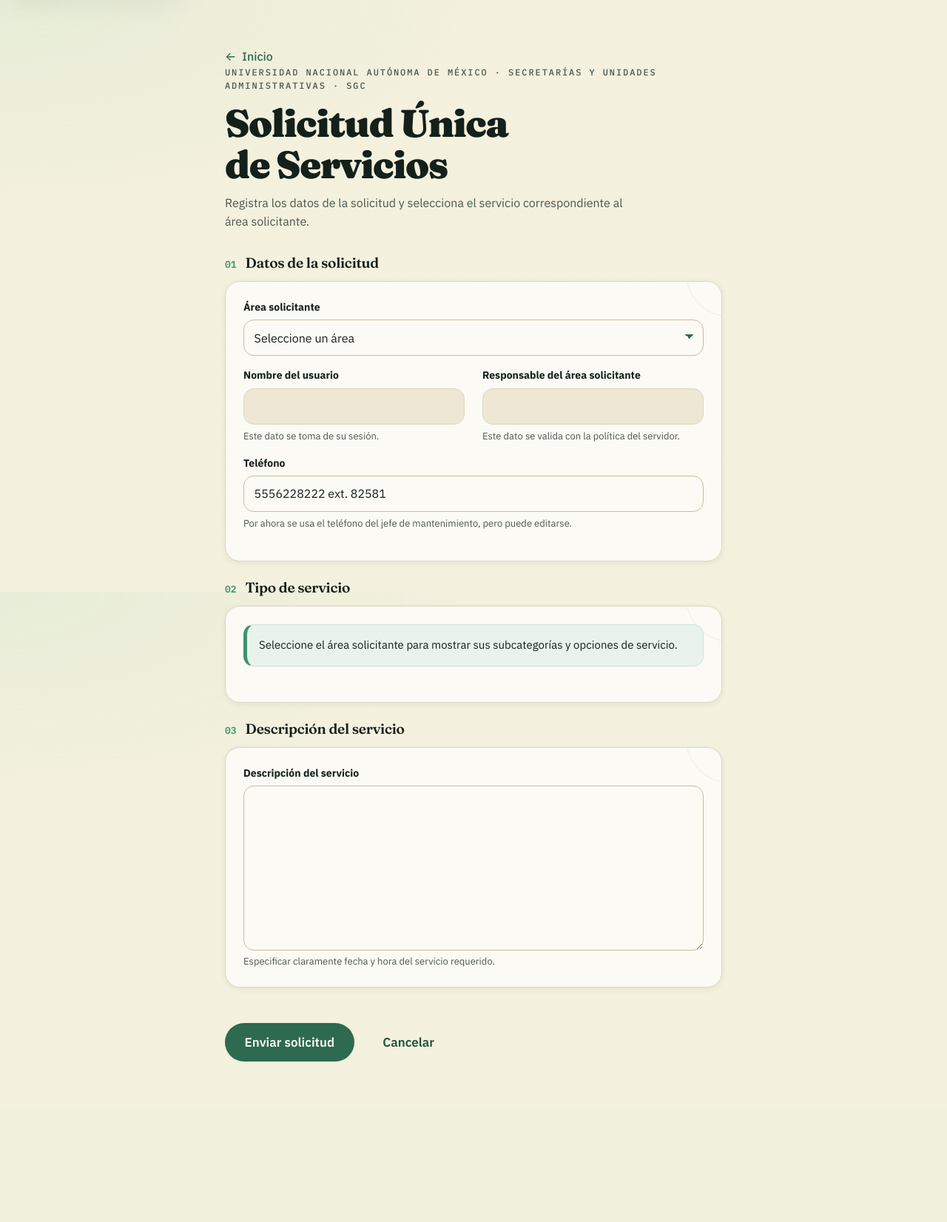
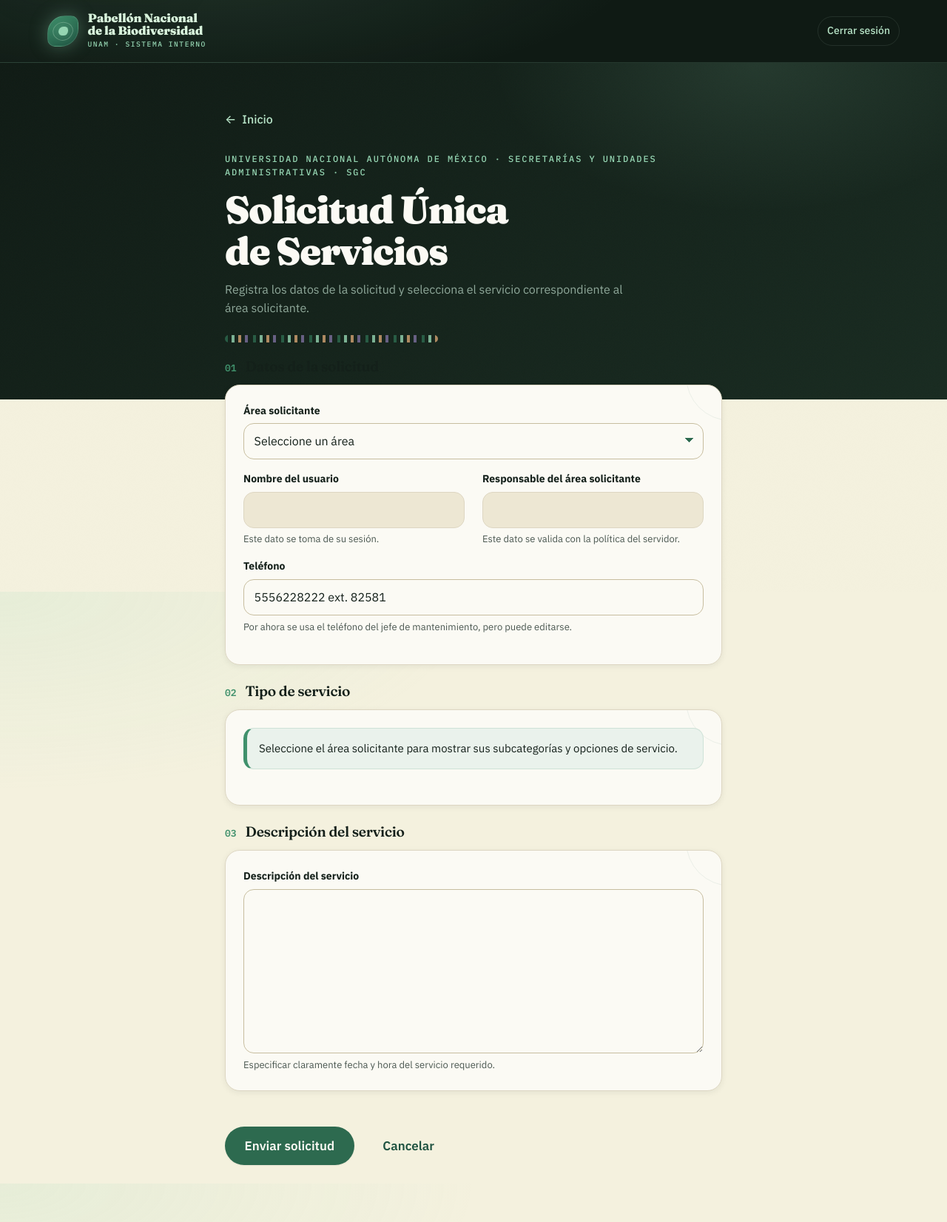
Before and after one commit to LuisMAC2022/Pablo, a Python web app: template app/templates/form.html in a window 1280 px wide. Shown: the whole page at 74% size. Before the commit the page ends 1435 px from the top, so only its background shows below. Run offline with Jinja, Linux system fonts and the light colour scheme; the template is opened without the code that fills it, so the values that code supplies are empty.

Commit message:
add Mycelium chrome to request flow

```diff
--- a/app/templates/form.html
+++ b/app/templates/form.html
@@ -66,17 +66,33 @@
 {% endmacro %}
 
 {% block body %}
-<main id="contenido-principal" class="shell shell--prose page-main">
-  <a class="back-link" href="/inicio">Inicio</a>
-
-  <header class="page-header">
-    <p class="eyebrow">Universidad Nacional Autónoma de México · Secretarías y Unidades Administrativas · SGC</p>
-    <h1 class="page-header__title">Solicitud Única de Servicios</h1>
-    <p class="page-header__lede">
-      Registra los datos de la solicitud y selecciona el servicio correspondiente al área solicitante.
-    </p>
+<header class="topbar">
+  <div class="shell topbar__inner">
+    <a class="brand" href="/inicio" aria-label="Ir al inicio">
+      <span class="brand__mark" aria-hidden="true"></span>
+      <span>
+        <span class="brand__name">Pabellón Nacional<br>de la Biodiversidad</span>
+        <span class="brand__meta">UNAM · Sistema interno</span>
+      </span>
+    </a>
+    <div class="topbar__session">
+      <a class="topbar__logout" href="/logout">Cerrar sesión</a>
+    </div>
+  </div>
 </header>
 
+<main id="contenido-principal">
+  <header class="page-banner">
+    <div class="shell shell--prose page-banner__inner">
+      <a class="back-link" href="/inicio">Inicio</a>
+      <p class="eyebrow">Universidad Nacional Autónoma de México · Secretarías y Unidades Administrativas · SGC</p>
+      <h1>Solicitud Única de Servicios</h1>
+      <p>Registra los datos de la solicitud y selecciona el servicio correspondiente al área solicitante.</p>
+      <hr class="sequence-rule" aria-hidden="true" style="width:min(18rem,100%);margin:1.5rem 0 0;">
+    </div>
+  </header>
+
+  <div class="shell shell--prose task-surface">
     {% if error %}
       <p role="alert" class="alert alert--error">{{ error }}</p>
     {% endif %}
@@ -211,6 +227,7 @@
         <a class="btn btn--ghost btn--lg" href="/inicio">Cancelar</a>
       </div>
     </form>
+  </div>
 </main>
 {% endblock %}
 
```
Lines whose indentation alone changed are shown as unchanged.
